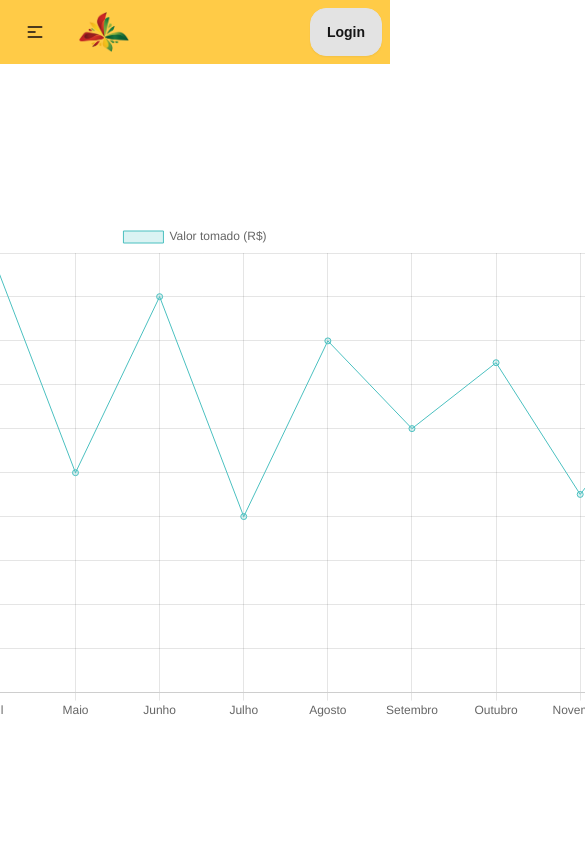
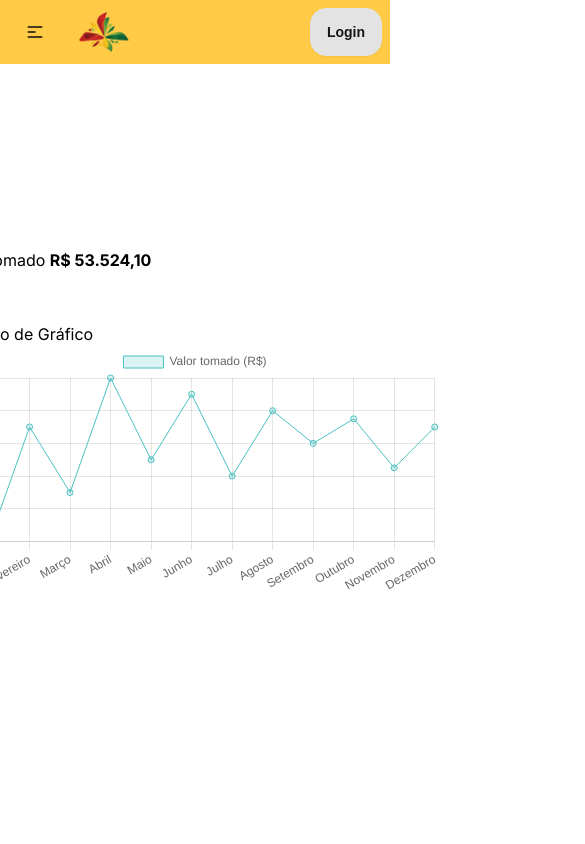
Before and after one commit to Giovani-SantAna-Pedroso/Hackathon-rumo-a-nasa, a Next.js app: page /meuPerfil in a window 390 px wide. Shown: the top 844 px of the page, 585 px wide, since content can reach past the window. Built offline with nearby package versions, Linux system fonts and the light colour scheme; a web font is replaced by a local one.

Commit message:
modificação da area do cliente

```diff
--- a/src/app/components/dataDash/Dash.css
+++ b/src/app/components/dataDash/Dash.css
@@ -1,7 +1,19 @@
 .dashboard-container {
+
     width: 100%;
-    width: 1000px;
-    height: 500px;
+    width: 700px;
+
     height: auto;
     margin: 0 auto; /* Centraliza o dashboard horizontalmente */
   }
+
+  @media(max-width:1010px) {
+    .dashboard-container {
+        width: 100%;
+        width: 500px;
+
+        height: auto;
+        margin: 0 auto; /* Centraliza o dashboard horizontalmente */
+      }
+
+  }
--- a/src/components/Navagation/Navbar/index.tsx
+++ b/src/components/Navagation/Navbar/index.tsx
@@ -13,7 +13,7 @@ type Props = {};
 export default function Navbar(props: Props) {
   let linksNav = [
     { name: 'Quem somos', link: '/about', sub: [] },
-    { name: 'Quem somos', link: '/about', sub: [] },
+
     // { name: "Psicologia forense", link: "/psicologia-forense"},
     // { name: "Mentoria para mulheres", link: "", sub:[
     //   {name:"Psicologia", link:""},
```
